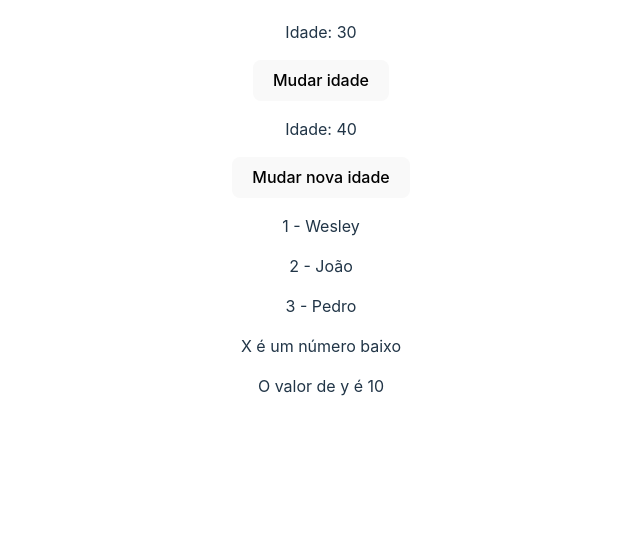
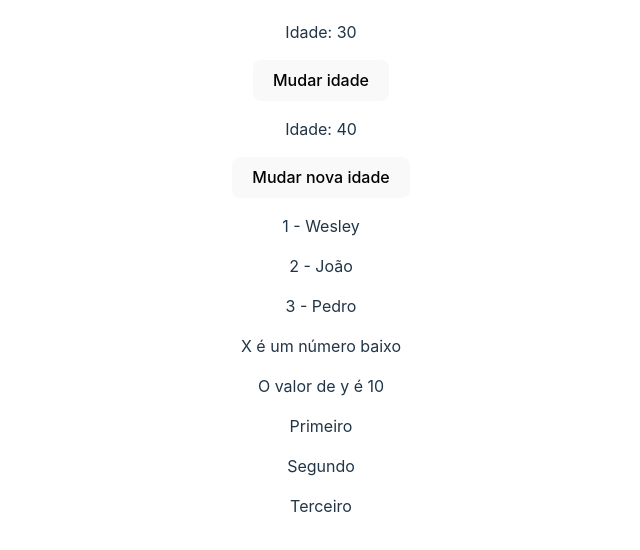
Before and after one commit to Wesley-Nilton/react-todo, a React (Vite) app: page / in a window 1280 px wide. Shown: the part 963-1513 px from the top of the page, without its empty margins (319-959 px from the left). Built offline with nearby package versions, Linux system fonts and the light colour scheme.

Commit message:
Create fragment component

```diff
--- a/src/App.jsx
+++ b/src/App.jsx
@@ -4,6 +4,7 @@ import Images from './components/Images';
 import Hooks from './components/Hooks';
 import List from './components/List';
 import RenderCond from './components/RenderCond';
+import Fragment from './components/Fragment';
 import './App.css';
 
 function App() {
@@ -17,6 +18,7 @@ function App() {
       <Hooks />
       <List />
       <RenderCond x={5} y={10} />
+      <Fragment />
     </div>
   )
 }
--- /dev/null
+++ b/src/components/Fragment.jsx
@@ -0,0 +1,11 @@
+function Fragment(){
+    return(
+        <>
+            <p>Primeiro</p>
+            <p>Segundo</p>
+            <p>Terceiro</p>
+        </>
+    )
+}
+
+export default Fragment;
```
